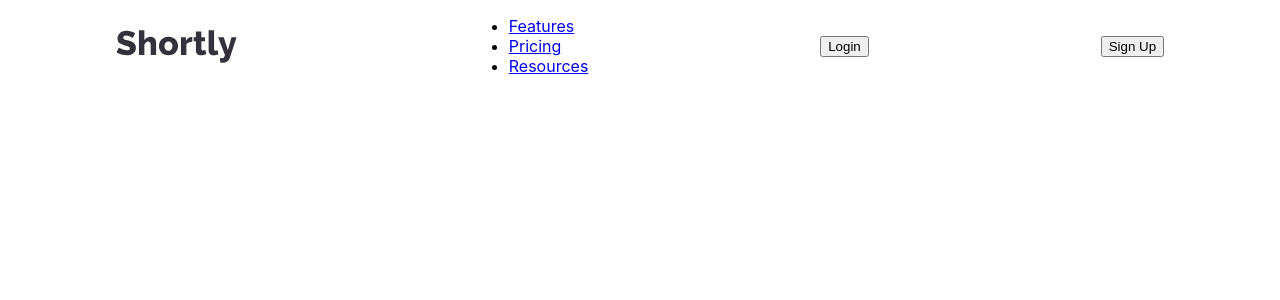
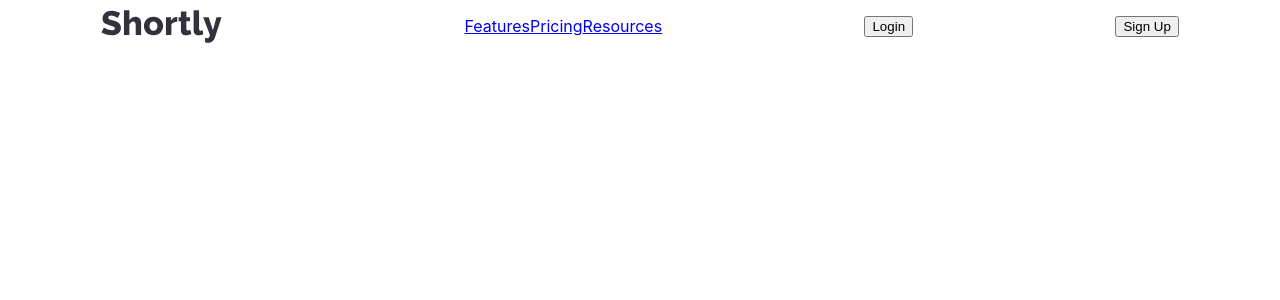
Before and after one commit to steven-mpawulo/url-shortening-page, a React (Create React App) app: page / in a window 1280 px wide. Shown: the top 300 px of the page. Built offline with nearby package versions, Linux system fonts and the light colour scheme.

Commit message:
makes nav a row and removes styling on ul elements

```diff
--- a/src/components/header/header.css
+++ b/src/components/header/header.css
@@ -3,3 +3,8 @@ header {
     align-items: center;
     justify-content: space-around;
 }
+
+nav ul {
+    display: flex;
+    list-style-type: none;
+}
```
